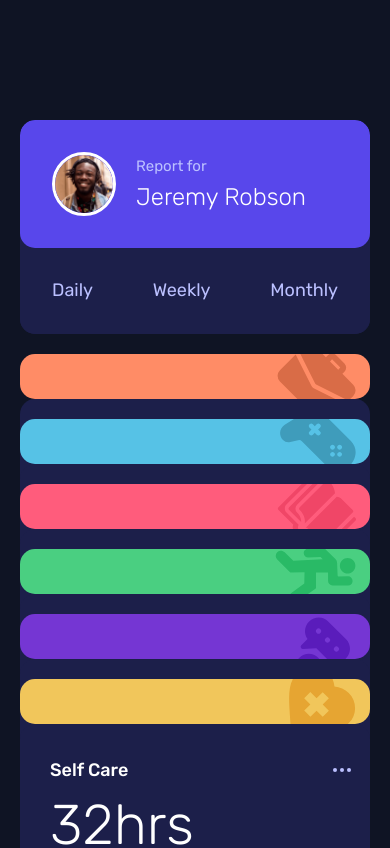
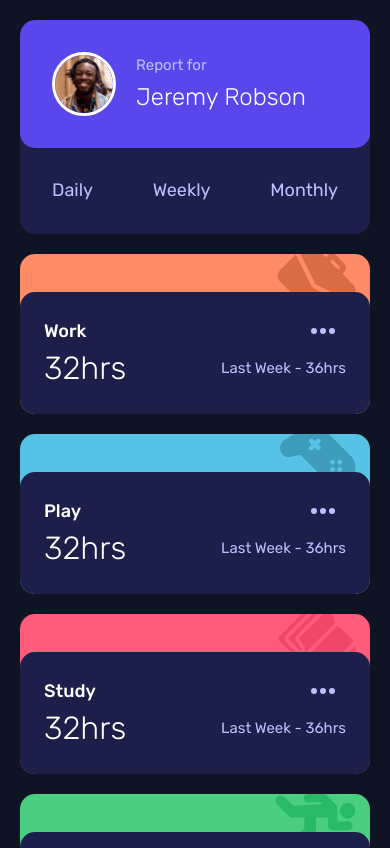
Before and after one commit to Henrique1204/Time-Tracking-Dashboard, a React (Create React App) app: page / in a window 390 px wide. Shown: the top 848 px of the page. Built offline with nearby package versions, Linux system fonts and the light colour scheme.

Commit message:
Ajustar responsividade do card de atividade

```diff
--- a/src/Componentes/BotaoOpcoes/BotaoOpcoes.module.css
+++ b/src/Componentes/BotaoOpcoes/BotaoOpcoes.module.css
@@ -34,10 +34,25 @@
 
 .bolinhas::after {
   position: absolute;
-  left: -7px;
+  left: calc(-100% - 3px);
 }
 
 .bolinhas::before {
   position: absolute;
-  right: -7px;
+  right: calc(-100% - 3px);
 }
+
+
+@media (max-width: 768px) {
+  .container {
+    padding: 1rem 2rem;
+    margin-left: auto;
+  }
+
+  .bolinhas,
+  .bolinhas::after,
+  .bolinhas::before {
+    width: 6px;
+    height: 6px;
+  }
+}
--- a/src/Componentes/CardAtividade/CardAtividade.module.css
+++ b/src/Componentes/CardAtividade/CardAtividade.module.css
@@ -1,7 +1,7 @@
 .container {
   width: 100%;
+  max-height: 200px;
   padding-top: 4.5rem;
-  max-height: 200px;
   border-radius: var(--radius);
   background-repeat: no-repeat;
   background-position: calc(100% - 1.4rem) -1rem;
@@ -80,3 +80,29 @@
   color: var(--fonte-azul-claro);
   display: block;
 }
+
+@media (max-width: 768px) {
+  .container {
+    max-height: 160px;
+    padding-top: 3.8rem;
+  }
+
+  .conteudo {
+    padding: 2.4rem;
+    height: 122px;
+    grid-template-columns: 100px 1fr;
+  }
+
+  .categoria {
+    font-size: var(--fonte-pequena);
+  }
+
+  .horas {
+    grid-column: 1;
+    font-size: var(--fonte-media-grande);
+  }
+
+  .ultimaSemana {
+    margin-left: auto;
+  }
+}
--- a/src/index.css
+++ b/src/index.css
@@ -25,6 +25,7 @@ html, :root {
 
   --fonte-muito-grande: 5.6rem;
   --fonte-grande: 4rem;
+  --fonte-media-grande: 3.2rem;
   --fonte-media: 2.4rem;
   --fonte-pequena: 1.8rem;
   --fonte-muito-pequena: 1.5rem;
@@ -83,7 +84,7 @@ body {
   .App {
     max-width: 580px;
     grid-template-columns: 1fr;
-    grid-template-rows: initial;
+    grid-template-rows: auto repeat(6, 160px);
     gap: 2rem;
   }
 }
```
